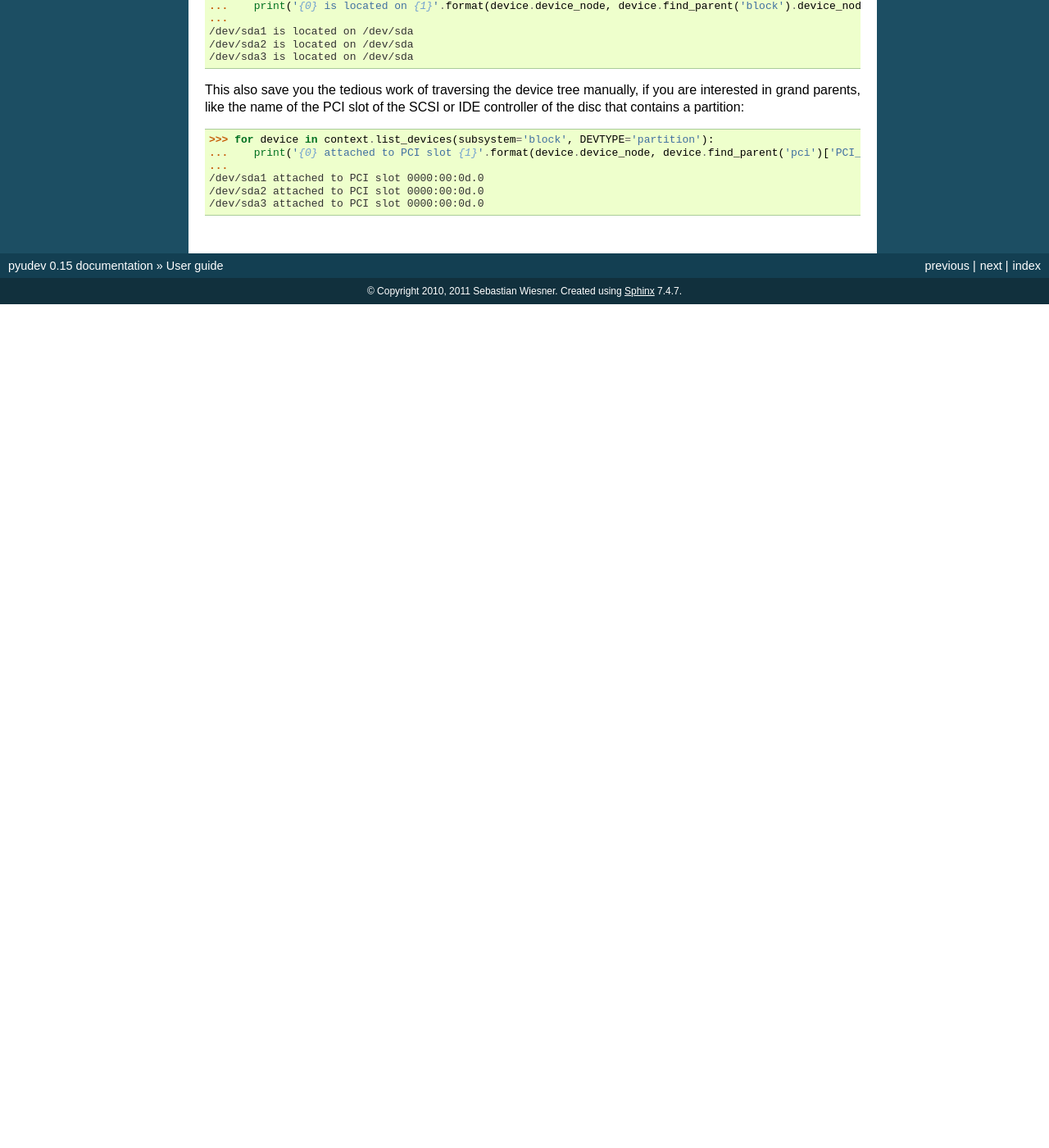
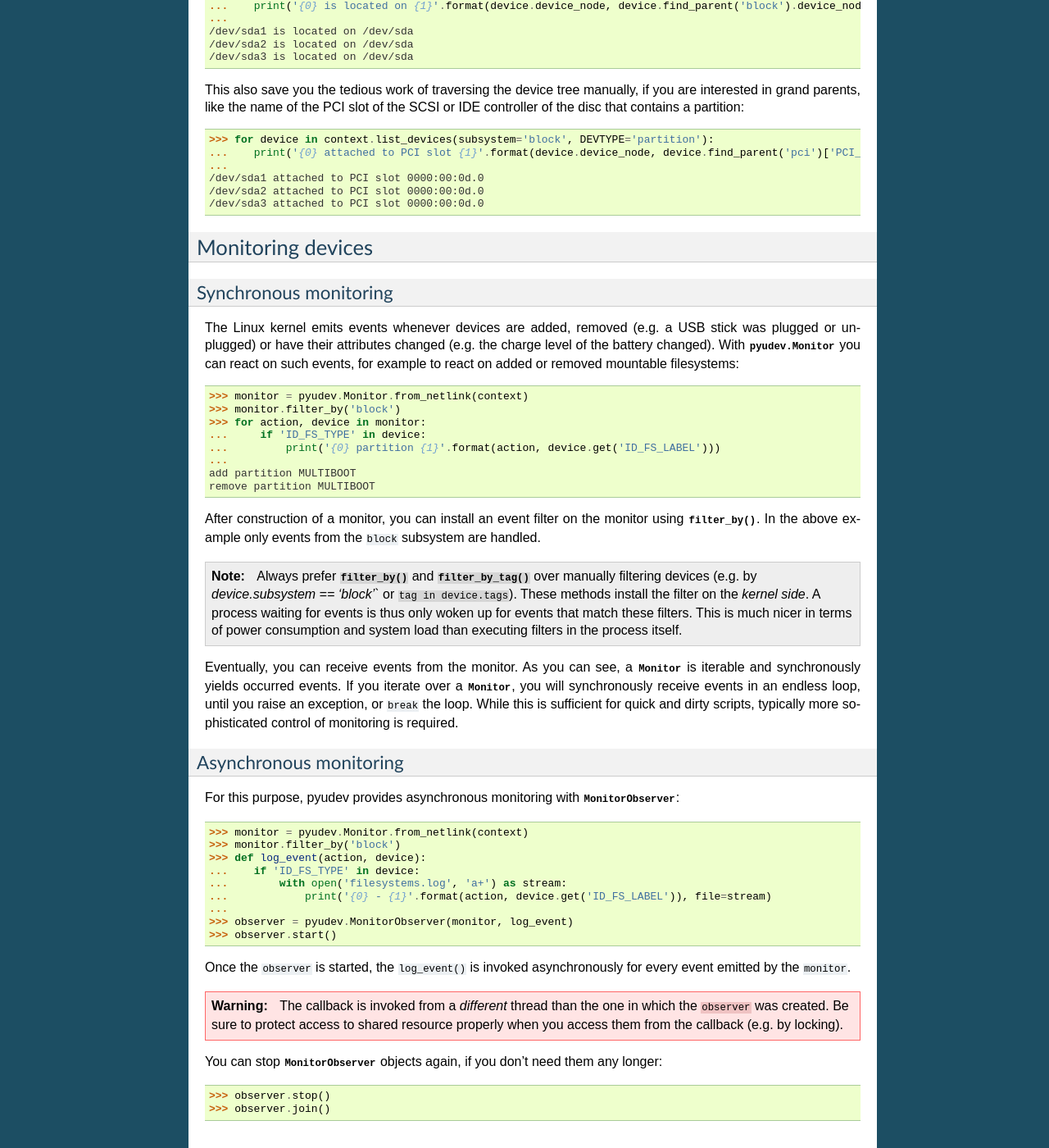
Before and after one commit to pyudev/pyudev, a Sphinx documentation site: the page built from doc/guide.rst, in a window 1280 px wide and 1400 px high, scrolled down 3505 px. Shown: the whole window at 82% size. Built offline with Sphinx 7.4.7, drawn with Linux system fonts in a browser that asks for light colours; before the commit the page ends 3876 px from its top, so only the background shows below that; some of the changed text lies outside the part shown.

Commit message:
Added section about synchronous and asynchronous monitoring, see #40

```diff
--- a/doc/guide.rst
+++ b/doc/guide.rst
@@ -233,5 +233,80 @@ or IDE controller of the disc that contains a partition:
 /dev/sda3 attached to PCI slot 0000:00:0d.0
 
 
+Monitoring devices
+------------------
+
+Synchronous monitoring
+~~~~~~~~~~~~~~~~~~~~~~
+
+The Linux kernel emits events whenever devices are added, removed (e.g. a USB
+stick was plugged or unplugged) or have their attributes changed (e.g. the
+charge level of the battery changed).  With :class:`pyudev.Monitor` you can
+react on such events, for example to react on added or removed mountable
+filesystems:
+
+>>> monitor = pyudev.Monitor.from_netlink(context)
+>>> monitor.filter_by('block')
+>>> for action, device in monitor:
+...     if 'ID_FS_TYPE' in device:
+...         print('{0} partition {1}'.format(action, device.get('ID_FS_LABEL')))
+...
+add partition MULTIBOOT
+remove partition MULTIBOOT
+
+After construction of a monitor, you can install an event filter on the monitor
+using :meth:`~Monitor.filter_by()`.  In the above example only events from the
+``block`` subsystem are handled.
+
+.. note::
+
+   Always prefer :meth:`~Monitor.filter_by()` and
+   :meth:`~Monitor.filter_by_tag()` over manually filtering devices (e.g. by
+   `device.subsystem == 'block'`` or ``tag in device.tags``).  These methods
+   install the filter on the *kernel side*.  A process waiting for events is
+   thus only woken up for events that match these filters.  This is much nicer
+   in terms of power consumption and system load than executing filters in the
+   process itself.
+
+Eventually, you can receive events from the monitor.  As you can see, a
+:class:`Monitor` is iterable and synchronously yields occurred events.  If you
+iterate over a :class:`Monitor`, you will synchronously receive events in an
+endless loop, until you raise an exception, or ``break`` the loop.  While this
+is sufficient for quick and dirty scripts, typically more sophisticated control
+of monitoring is required.
+
+
+Asynchronous monitoring
+~~~~~~~~~~~~~~~~~~~~~~~
+
+For this purpose, pyudev provides asynchronous monitoring with
+:class:`MonitorObserver`:
+
+>>> monitor = pyudev.Monitor.from_netlink(context)
+>>> monitor.filter_by('block')
+>>> def log_event(action, device):
+...    if 'ID_FS_TYPE' in device:
+...        with open('filesystems.log', 'a+') as stream:
+...            print('{0} - {1}'.format(action, device.get('ID_FS_LABEL')), file=stream)
+...
+>>> observer = pyudev.MonitorObserver(monitor, log_event)
+>>> observer.start()
+
+Once the ``observer`` is started, the ``log_event()`` is invoked asynchronously
+for every event emitted by the ``monitor``.
+
+.. warning::
+
+   The callback is invoked from a *different* thread than the one in which the
+   ``observer`` was created.  Be sure to protect access to shared resource
+   properly when you access them from the callback (e.g. by locking).
+
+You can stop :class:`MonitorObserver` objects again, if you don't need them any
+longer:
+
+>>> observer.stop()
+>>> observer.join()
+
+
 .. _pypi: https://pypi.python.org/pypi/pyudev
 .. _libudev: http://www.kernel.org/pub/linux/utils/kernel/hotplug/libudev/
```
